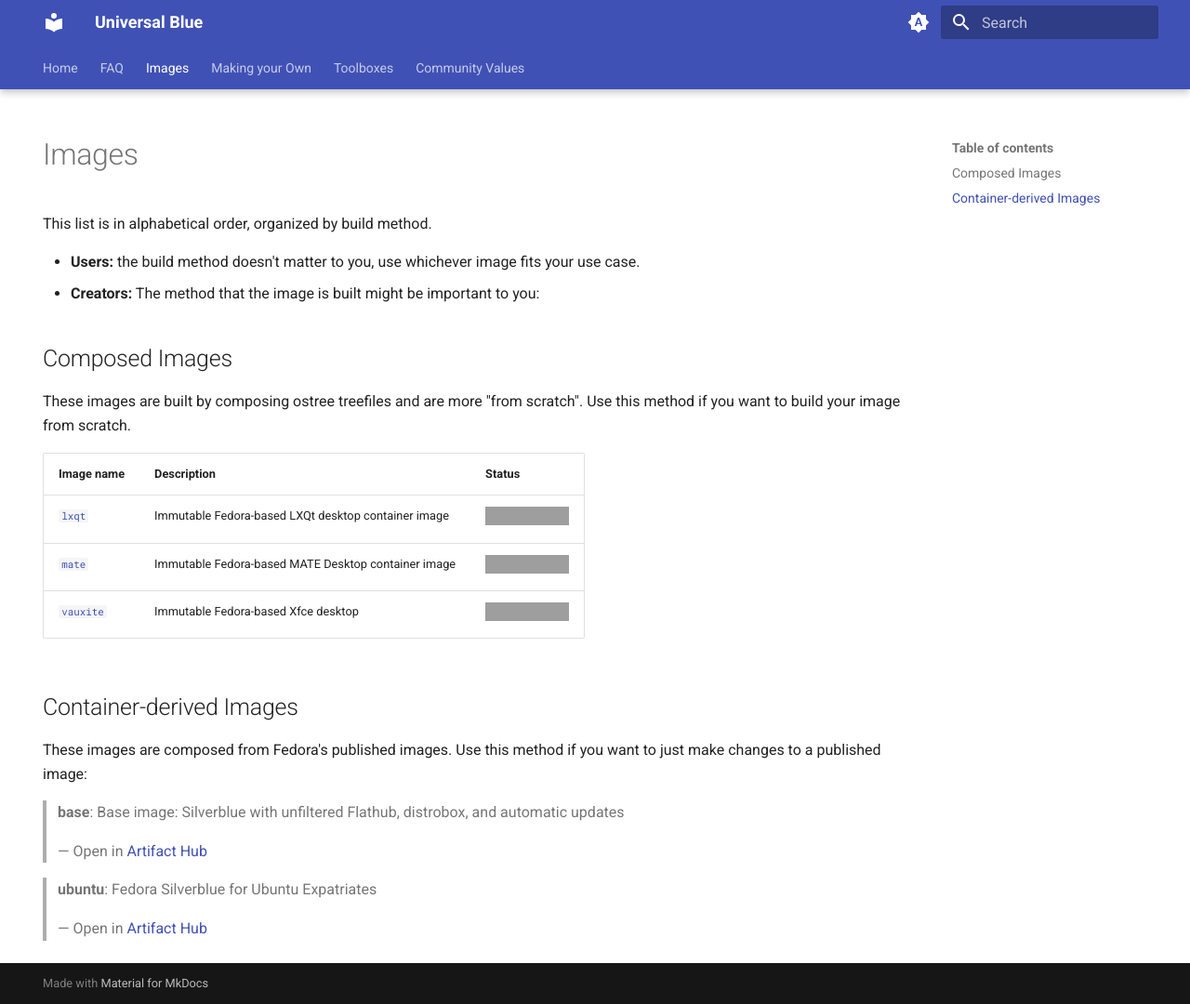
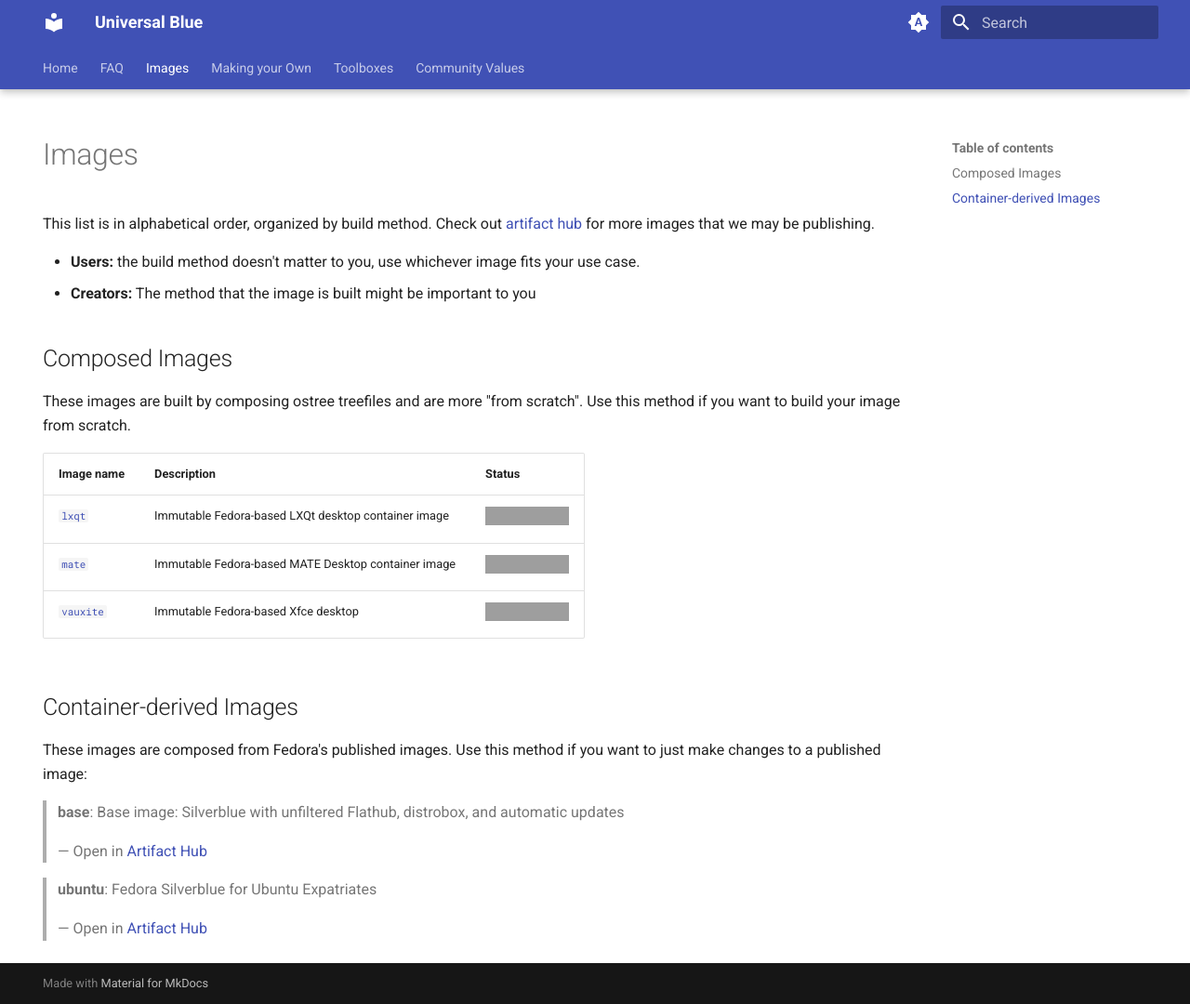
Before and after one commit to ublue-os/website, an MkDocs documentation site: the page built from docs/images.md, in a window 1280 px wide and 1080 px high. Shown: the whole window at 93% size. Built offline with MkDocs 1.6.1 and Material for MkDocs 9.7.7, drawn with Linux system fonts in a browser that asks for light colours; a script that is not in the unit is left out; grey boxes are pictures that could not be loaded.

Commit message:
feat: add link to artifacthub org

```diff
--- a/docs/images.md
+++ b/docs/images.md
@@ -4,9 +4,10 @@ hide:
 ---
 
 This list is in alphabetical order, organized by build method.
+Check out [artifact hub](https://artifacthub.io/packages/search?org=ublue-os&sort=relevance&page=1) for more images that we may be publishing.
 
 - **Users:** the build method doesn't matter to you, use whichever image fits your use case.
-- **Creators:** The method that the image is built might be important to you:
+- **Creators:** The method that the image is built might be important to you
 
 ## Composed Images
 
```
